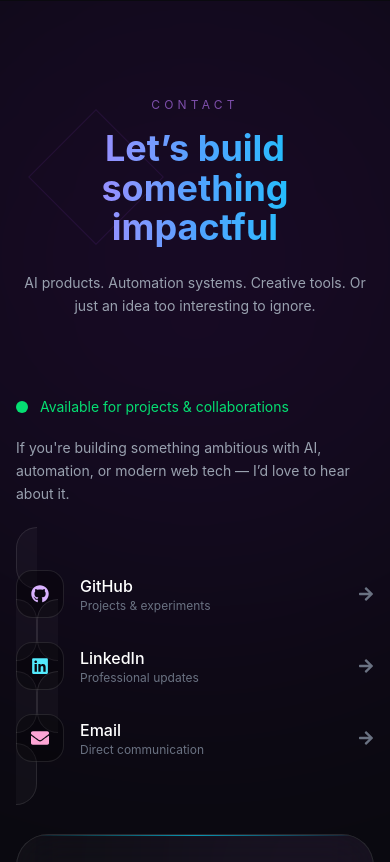
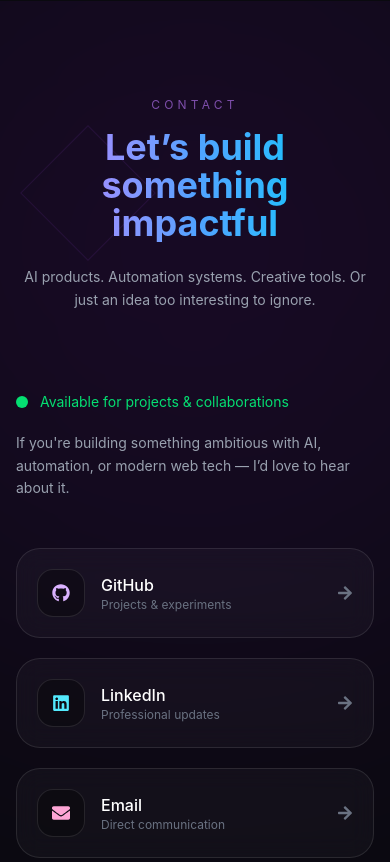
Before and after one commit to Himanshu110109/portfolio, a React (Vite) app: page / in a window 390 px wide. Shown: the part 4800-5662 px from the top of the page. Built offline with nearby package versions, Linux system fonts and the light colour scheme.

Commit message:
Refactor Contact component layout and styles
Updated background elements and layout in Contact component for improved design and responsiveness.

```diff
--- a/src/components/Contact.jsx
+++ b/src/components/Contact.jsx
@@ -36,19 +36,19 @@ export default function Contact() {
       className="relative py-24 md:py-32 px-4 sm:px-6 overflow-hidden"
     >
       {/* BACKGROUND */}
-      <div className="absolute inset-0 pointer-events-none">
-        <div className="absolute top-[-120px] left-1/2 -translate-x-1/2 w-[750px] h-[750px] bg-purple-600/10 blur-[160px] rounded-full" />
+      <div className="absolute inset-0 pointer-events-none overflow-hidden">
+        <div className="absolute top-[-180px] left-1/2 -translate-x-1/2 w-[850px] h-[850px] bg-purple-600/10 blur-[180px] rounded-full" />
 
-        <div className="absolute bottom-[-100px] right-[-100px] w-[350px] h-[350px] bg-cyan-500/10 blur-[130px] rounded-full" />
+        <div className="absolute bottom-[-120px] right-[-100px] w-[420px] h-[420px] bg-cyan-500/10 blur-[140px] rounded-full" />
 
-        <div className="absolute top-32 left-12 w-24 h-24 border border-purple-500/10 rotate-45" />
+        <div className="absolute top-36 left-10 w-24 h-24 border border-purple-500/10 rotate-45" />
 
-        <div className="absolute bottom-24 left-1/3 w-32 h-32 border border-cyan-400/10 rounded-full" />
+        <div className="absolute bottom-20 left-1/3 w-32 h-32 border border-cyan-400/10 rounded-full" />
       </div>
 
-      <div className="max-w-6xl mx-auto relative z-10">
+      <div className="max-w-7xl mx-auto relative z-10">
 
-        {/* TOP HEADING */}
+        {/* HEADER */}
         <motion.div
           initial={{ opacity: 0, y: 30 }}
           whileInView={{ opacity: 1, y: 0 }}
@@ -59,7 +59,7 @@ export default function Contact() {
             CONTACT
           </p>
 
-          <h2 className="text-4xl sm:text-5xl md:text-6xl font-bold leading-[1.1] gradient-text">
+          <h2 className="text-4xl sm:text-5xl md:text-6xl font-bold leading-[1.05] gradient-text">
             Let’s build
             <br />
             something impactful
@@ -72,17 +72,17 @@ export default function Contact() {
         </motion.div>
 
         {/* MAIN GRID */}
-        <div className="grid lg:grid-cols-[0.9fr_1.1fr] gap-12 lg:gap-20 items-start">
+        <div className="grid lg:grid-cols-[1.05fr_1fr] gap-14 lg:gap-16 items-start">
 
-          {/* LEFT */}
+          {/* LEFT SIDE */}
           <motion.div
             initial={{ opacity: 0, x: -40 }}
             whileInView={{ opacity: 1, x: 0 }}
             transition={{ duration: 0.7 }}
-            className="relative"
+            className="relative w-full min-w-0"
           >
             {/* STATUS */}
-            <div className="mb-10">
+            <div className="mb-12">
               <div className="flex items-center gap-3 mb-5">
                 <div className="relative flex h-3 w-3">
                   <span className="animate-ping absolute inline-flex h-full w-full rounded-full bg-green-400 opacity-75" />
@@ -94,28 +94,26 @@ export default function Contact() {
                 </p>
               </div>
 
-              <p className="text-gray-400 leading-relaxed text-sm sm:text-base max-w-md">
+              <p className="text-gray-400 leading-relaxed text-sm sm:text-base max-w-lg">
                 If you're building something ambitious with AI,
                 automation, or modern web tech —
                 I’d love to hear about it.
               </p>
             </div>
 
-            {/* SOCIAL STACK */}
-            <div className="space-y-5">
+            {/* SOCIALS */}
+            <div className="space-y-5 w-full">
 
               {/* GITHUB */}
               <a
                 href="https://github.com/Himanshu110109"
                 target="_blank"
                 rel="noreferrer"
-    className="group relative overflow-hidden rounded-3xl border border-white/10 bg-white/[0.03] backdrop-blur-md px-5 sm:px-6 py-5 hover:border-purple-500/40 transition-all duration-300"
+                className="group relative flex items-center justify-between gap-4 overflow-hidden rounded-3xl border border-white/10 bg-white/[0.03] backdrop-blur-md px-5 sm:px-6 py-5 hover:border-purple-500/40 transition-all duration-300 w-full"
               >
                 <div className="absolute inset-0 bg-gradient-to-r from-purple-500/0 via-purple-500/5 to-cyan-500/0 opacity-0 group-hover:opacity-100 transition duration-500" />
 
-    <div className="relative z-10 flex items-center justify-between gap-4">
-
-      <div className="flex items-center gap-4 min-w-0 flex-1">
+                <div className="relative z-10 flex items-center gap-4 flex-1 min-w-0">
 
                   <div className="w-12 h-12 rounded-2xl bg-black/30 border border-white/10 flex items-center justify-center text-lg text-purple-300 shrink-0">
                     <FaGithub />
@@ -133,8 +131,7 @@ export default function Contact() {
 
                 </div>
 
-      <FaArrowRight className="text-gray-500 group-hover:text-purple-400 group-hover:translate-x-1 transition-all shrink-0" />
-    </div>
+                <FaArrowRight className="relative z-10 text-gray-500 group-hover:text-purple-400 group-hover:translate-x-1 transition-all shrink-0" />
               </a>
 
               {/* LINKEDIN */}
@@ -142,13 +139,11 @@ export default function Contact() {
                 href="https://www.linkedin.com/in/himanshu-chandani-9a91b13b7/"
                 target="_blank"
                 rel="noreferrer"
-    className="group relative overflow-hidden rounded-3xl border border-white/10 bg-white/[0.03] backdrop-blur-md px-5 sm:px-6 py-5 hover:border-cyan-500/40 transition-all duration-300"
+                className="group relative flex items-center justify-between gap-4 overflow-hidden rounded-3xl border border-white/10 bg-white/[0.03] backdrop-blur-md px-5 sm:px-6 py-5 hover:border-cyan-500/40 transition-all duration-300 w-full"
               >
                 <div className="absolute inset-0 bg-gradient-to-r from-cyan-500/0 via-cyan-500/5 to-blue-500/0 opacity-0 group-hover:opacity-100 transition duration-500" />
 
-    <div className="relative z-10 flex items-center justify-between gap-4">
-
-      <div className="flex items-center gap-4 min-w-0 flex-1">
+                <div className="relative z-10 flex items-center gap-4 flex-1 min-w-0">
 
                   <div className="w-12 h-12 rounded-2xl bg-black/30 border border-white/10 flex items-center justify-center text-lg text-cyan-300 shrink-0">
                     <FaLinkedin />
@@ -166,20 +161,17 @@ export default function Contact() {
 
                 </div>
 
-      <FaArrowRight className="text-gray-500 group-hover:text-cyan-400 group-hover:translate-x-1 transition-all shrink-0" />
-    </div>
+                <FaArrowRight className="relative z-10 text-gray-500 group-hover:text-cyan-400 group-hover:translate-x-1 transition-all shrink-0" />
               </a>
 
               {/* EMAIL */}
               <a
                 href="mailto:himanshu110109@gmail.com"
-    className="group relative overflow-hidden rounded-3xl border border-white/10 bg-white/[0.03] backdrop-blur-md px-5 sm:px-6 py-5 hover:border-pink-500/40 transition-all duration-300"
+                className="group relative flex items-center justify-between gap-4 overflow-hidden rounded-3xl border border-white/10 bg-white/[0.03] backdrop-blur-md px-5 sm:px-6 py-5 hover:border-pink-500/40 transition-all duration-300 w-full"
               >
                 <div className="absolute inset-0 bg-gradient-to-r from-pink-500/0 via-pink-500/5 to-purple-500/0 opacity-0 group-hover:opacity-100 transition duration-500" />
 
-    <div className="relative z-10 flex items-center justify-between gap-4">
-
-      <div className="flex items-center gap-4 min-w-0 flex-1">
+                <div className="relative z-10 flex items-center gap-4 flex-1 min-w-0">
 
                   <div className="w-12 h-12 rounded-2xl bg-black/30 border border-white/10 flex items-center justify-center text-lg text-pink-300 shrink-0">
                     <FaEnvelope />
@@ -197,8 +189,7 @@ export default function Contact() {
 
                 </div>
 
-      <FaArrowRight className="text-gray-500 group-hover:text-pink-400 group-hover:translate-x-1 transition-all shrink-0" />
-    </div>
+                <FaArrowRight className="relative z-10 text-gray-500 group-hover:text-pink-400 group-hover:translate-x-1 transition-all shrink-0" />
               </a>
 
             </div>
```
Lines whose indentation alone changed are shown as unchanged.
